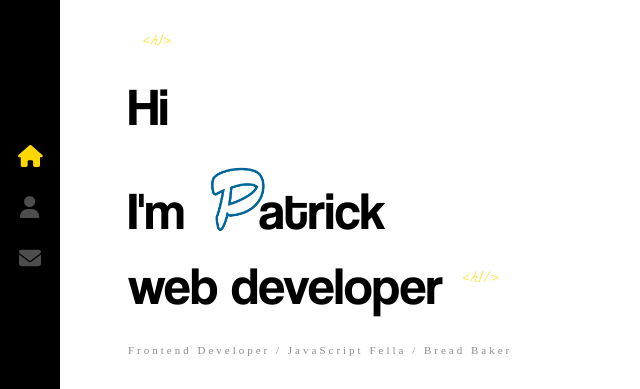
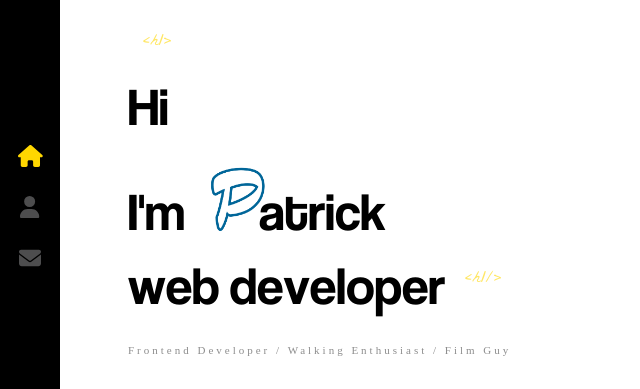
Before and after one commit to pmackle/PMackle-Website, a React (Create React App) app: page / in a window 1280 px wide. Shown: the part 149-538 px from the top of the page, without its empty margins (0-640 px from the left). Built offline with nearby package versions, Linux system fonts and the light colour scheme.

Commit message:
added some more fun animations

```diff
--- a/public/index.html
+++ b/public/index.html
@@ -2,14 +2,14 @@
 <html lang="en">
   <head>
     <meta charset="utf-8" />
-    <link rel="icon" href="%PUBLIC_URL%/favicon.ico" />
+    <link rel="icon" href="%PUBLIC_URL%/icons-star.png" />
     <meta name="viewport" content="width=device-width, initial-scale=1" />
     <meta name="theme-color" content="#000000" />
     <meta
       name="description"
       content="Web site created using create-react-app"
     />
-    <link rel="apple-touch-icon" href="%PUBLIC_URL%/logo192.png" />
+    <link rel="apple-touch-icon" href="%PUBLIC_URL%/icons-star.png" />
     <!--
       manifest.json provides metadata used when your web app is installed on a
       user's mobile device or desktop. See https://developers.google.com/web/fundamentals/web-app-manifest/
@@ -24,7 +24,7 @@
       work correctly both with client-side routing and a non-root public URL.
       Learn how to configure a non-root public URL by running `npm run build`.
     -->
-    <title>React App</title>
+    <title>Patrick Mackle</title>
   </head>
   <body>
     <noscript>You need to enable JavaScript to run this app.</noscript>
--- a/src/components/AnimatedLetters/index.scss
+++ b/src/components/AnimatedLetters/index.scss
@@ -0,0 +1,24 @@
+.text-animate {
+    display: inline-block;
+    opacity: 0;
+    animation: bounceIn 1s 1s;
+    animation-fill-mode: forwards;
+    min-width: 10px;
+}
+
+.text-animate-hover {
+    min-width: 10px;
+    display: inline-block;
+    animation-fill-mode: both;
+
+    &:hover {
+        animation: rubberBand 1s;
+        color: #ffd700;
+    }
+}
+
+@for $i from 1 through 35 {
+    .text-animate._#{$i} {
+        animation-delay: #{calc($i / 10)}s;
+        }
+}
--- a/src/components/Home/index.js
+++ b/src/components/Home/index.js
@@ -1,6 +1,6 @@
 import LogoTitle from "../../assets/images/logo-p.png";
 import { Link } from "react-router-dom";
-import { useState } from "react";
+import { useState, useEffect } from "react";
 import AnimatedLetters from "../AnimatedLetters";
 import "./index.scss";
 
@@ -22,6 +22,12 @@ const Home = () => {
     "e",
     "r",
   ];
+
+  useEffect(() => {
+    setTimeout(() => {
+      setLetterClass("text-animate-hover");
+    }, 4000);
+  }, []);
 
   return (
     <div className="container home-page">
@@ -46,7 +52,7 @@ const Home = () => {
             idx={21}
           />
         </h1>
-        <h2>Frontend Developer / JavaScript Fella / Bread Baker</h2>
+        <h2>Frontend Developer / Walking Enthusiast / Film Guy</h2>
         <Link to="/contact" className="flat-button">
           CONTACT ME
         </Link>
```
Also changed, not shown: public/icons-star.png (added).
